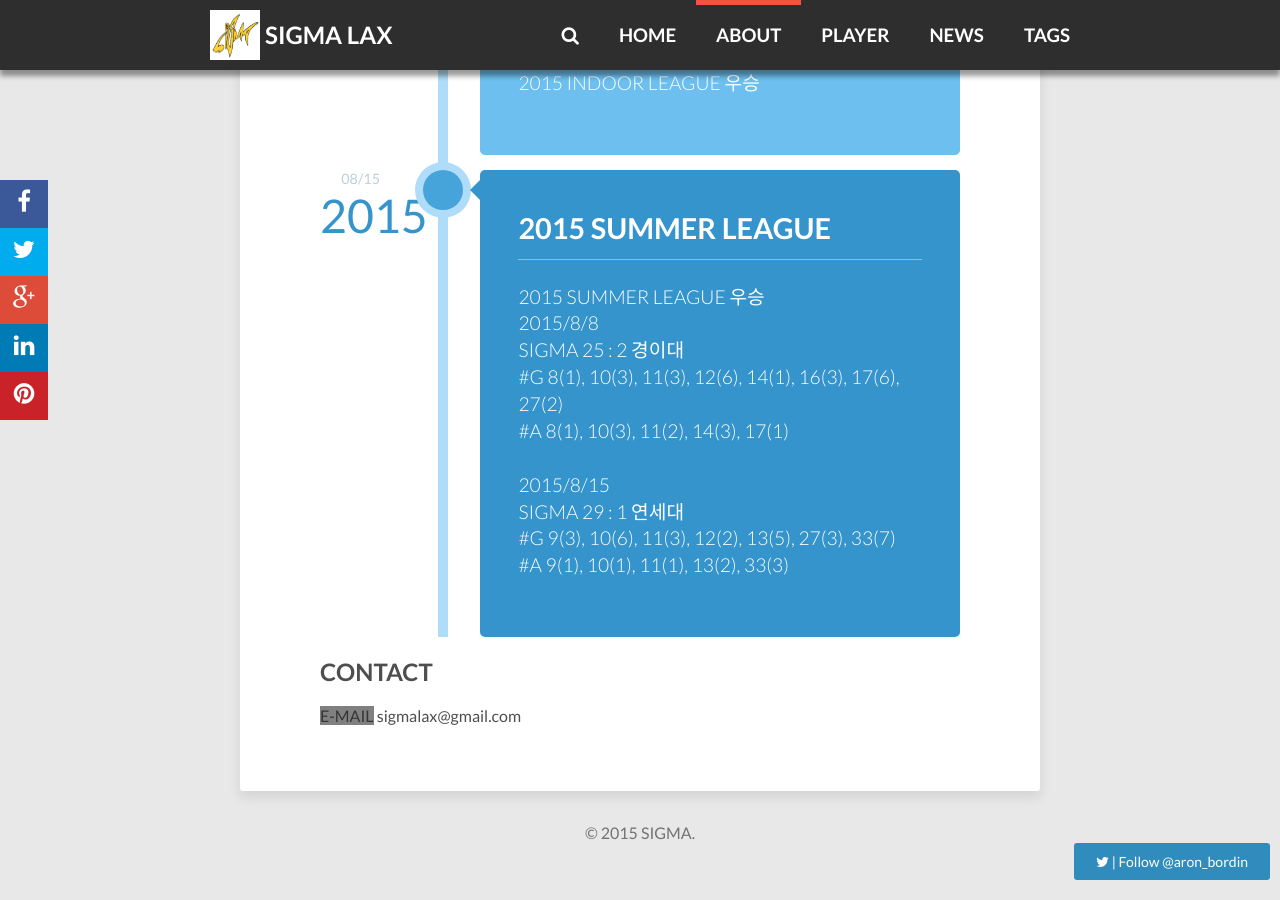
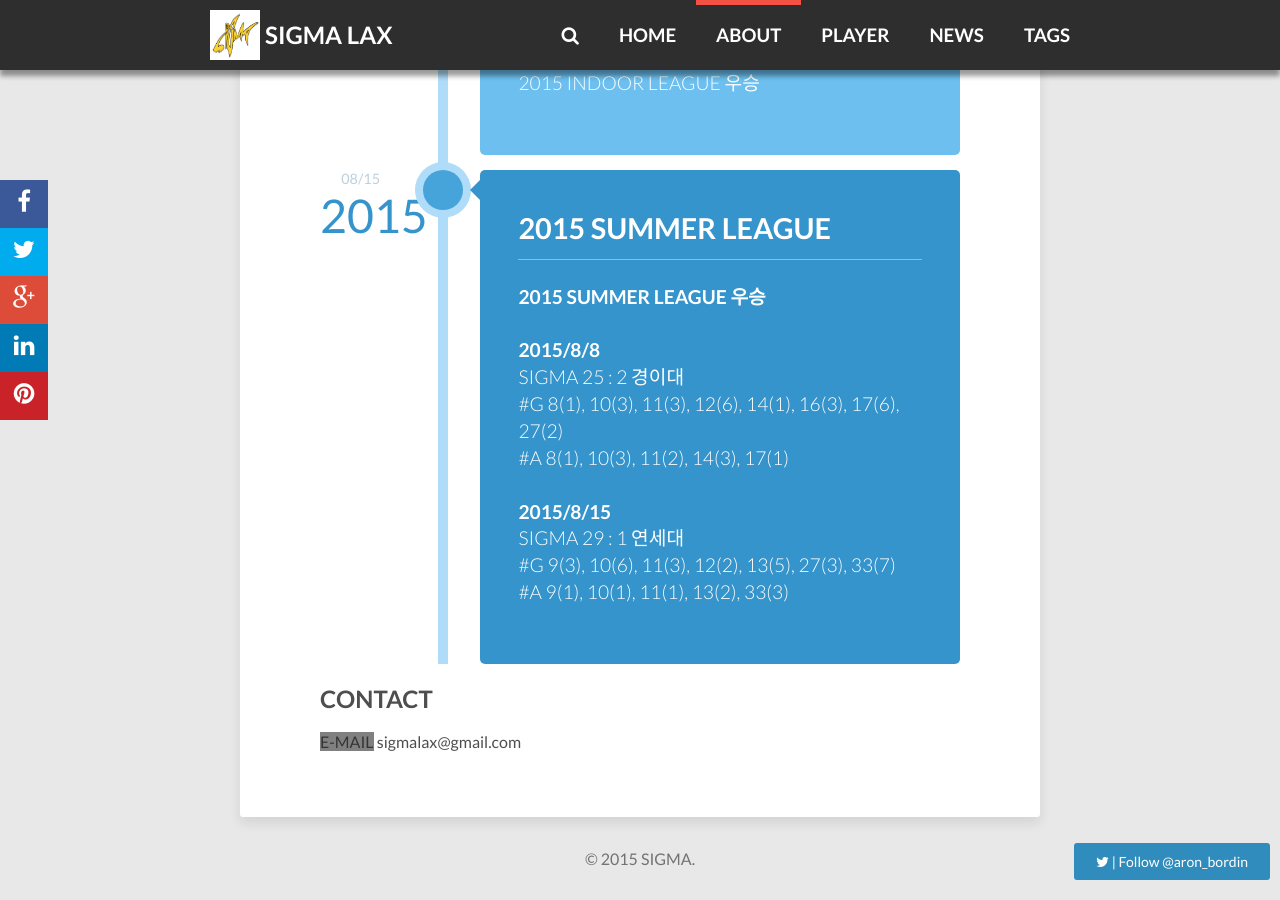
Before and after one commit to sigma-lax/sigma-lax.github.io, a Jekyll site: the page built from about/index.md, in a window 1280 px wide and 900 px high, scrolled down 975 px. Built offline with Jekyll 4.4.1, drawn with Linux system fonts in a browser that asks for light colours; nearby versions of some CDN libraries; comment, search, counter and statistics services are not loaded.

Commit message:
Update index.md

```diff
--- a/about/index.md
+++ b/about/index.md
@@ -39,17 +39,18 @@ comments: false
 			<div class="cbp_tmicon cbp_tmicon-phone"></div>
 			<div class="cbp_tmlabel">
 				<h2>2015 SUMMER LEAGUE</h2>
-				<p>2015 SUMMER LEAGUE 우승<br>
-	                2015/8/8<br>
-	                SIGMA 25 : 2 경이대<br>
-	                #G 8(1), 10(3), 11(3), 12(6), 14(1), 16(3), 17(6), 27(2)<br>
-	                #A 8(1), 10(3), 11(2), 14(3), 17(1)<br>
-			<br>
-	                2015/8/15<br>
-	                SIGMA 29 : 1 연세대<br>
-	                #G 9(3), 10(6), 11(3), 12(2), 13(5), 27(3), 33(7)<br>
-	                #A 9(1), 10(1), 11(1), 13(2), 33(3)<br>
-	            </p>
+				<p><strong>2015 SUMMER LEAGUE 우승</strong><br>
+					<br>
+			                <strong>2015/8/8</strong><br>
+			                SIGMA 25 : 2 경이대<br>
+			                #G 8(1), 10(3), 11(3), 12(6), 14(1), 16(3), 17(6), 27(2)<br>
+			                #A 8(1), 10(3), 11(2), 14(3), 17(1)<br>
+							<br>
+			                <strong>2015/8/15</strong><br>
+			                SIGMA 29 : 1 연세대<br>
+			                #G 9(3), 10(6), 11(3), 12(2), 13(5), 27(3), 33(7)<br>
+			                #A 9(1), 10(1), 11(1), 13(2), 33(3)<br>
+		            	</p>
 			</div>
 		</li>
 	</ul>
```
